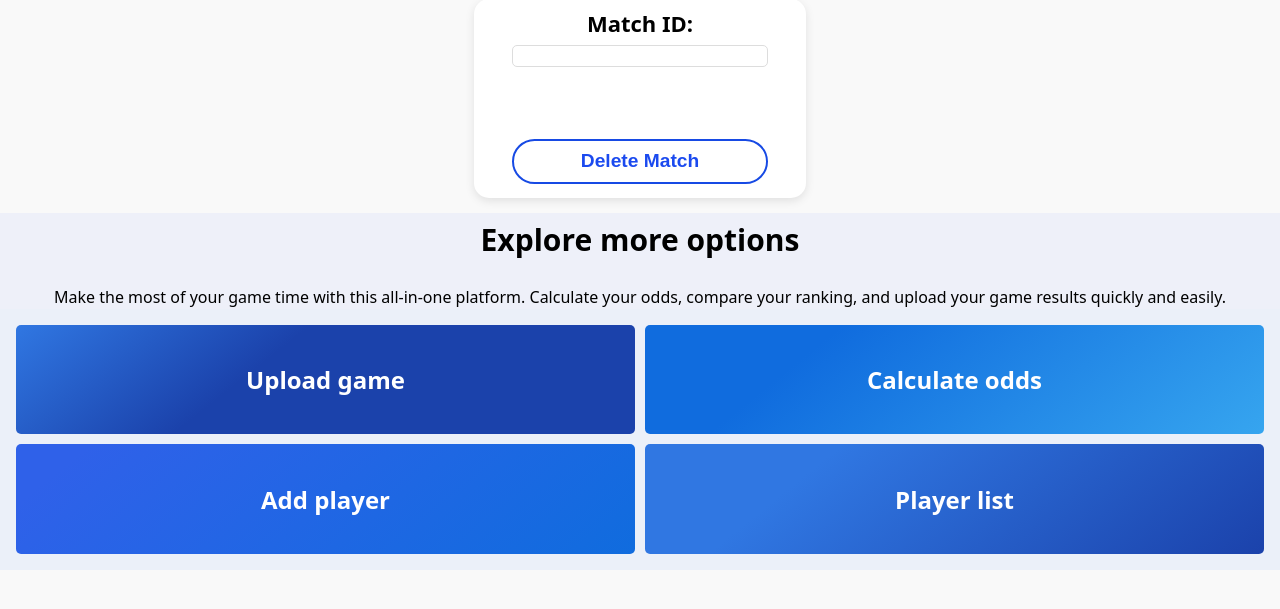
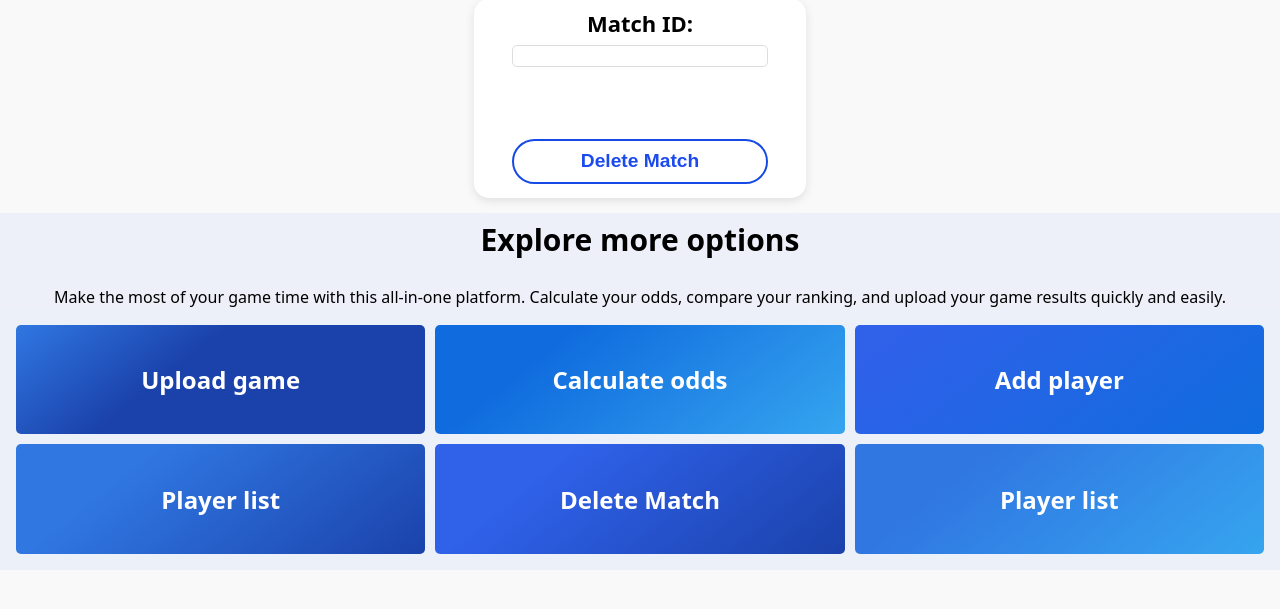
Before and after one commit to lkolebka/baby-foot-python, a Flask app: page /delete_match in a window 1280 px wide. Shown: the part 150-759 px from the top of the page. Run offline with Flask 3, Linux system fonts and the light colour scheme; some libraries are stand-ins or nearby versions.

Commit message:
delete_match updated

```diff
--- a/Templates/delete_match.html
+++ b/Templates/delete_match.html
@@ -7,7 +7,7 @@
   <style>
     .action-grid {
           display: grid;
-      grid-template-columns: repeat(2, 1fr);
+          grid-template-columns: repeat(3, 1fr);
           gap: 10px;
         }
         .action {
@@ -17,6 +17,15 @@
           display: flex;
           justify-content: center;
           align-items: center;
+        }
+        .action:nth-child(5) {
+        background: linear-gradient(141.13deg, #2f61e9 26.29%, #1b42ab 100%);
+        color: #fff;
+        }
+
+        .action:nth-child(6) {
+        background: linear-gradient(141.13deg, #3077e2 26.29%, #36a5ef 100%);
+        color: #fff;
          }
   </style>
   <script>
@@ -50,6 +59,8 @@
     <a href="calculate_odds" class="action action2">Calculate odds</a>
     <a href="/add_player" class="action action3">Add player</a>
     <a href="/players" class="action action4">Player list</a>
+    <a href="/delete_match" class="action action5">Delete Match</a>
+    <a href="/players" class="action action6">Player list</a>
 </div>
 </body>
 </html>
--- a/static/style.css
+++ b/static/style.css
@@ -274,6 +274,16 @@ input[type="submit"]:hover {
 
 .action:nth-child(4) {
   background: linear-gradient(141.13deg, #3077e2 26.29%, #1b42ab 100%);
+  color: #fff;
+}
+
+.action:nth-child(5) {
+  background: linear-gradient(141.13deg, #2f61e9 26.29%, #1b42ab 100%);
+  color: #fff;
+}
+
+.action:nth-child(6) {
+  background: linear-gradient(141.13deg, #3077e2 26.29%, #36a5ef 100%);
   color: #fff;
 }
 
```
Also changed, not shown: Templates/players.html (+11 -1 lines). Lines whose indentation alone changed are shown as unchanged.
